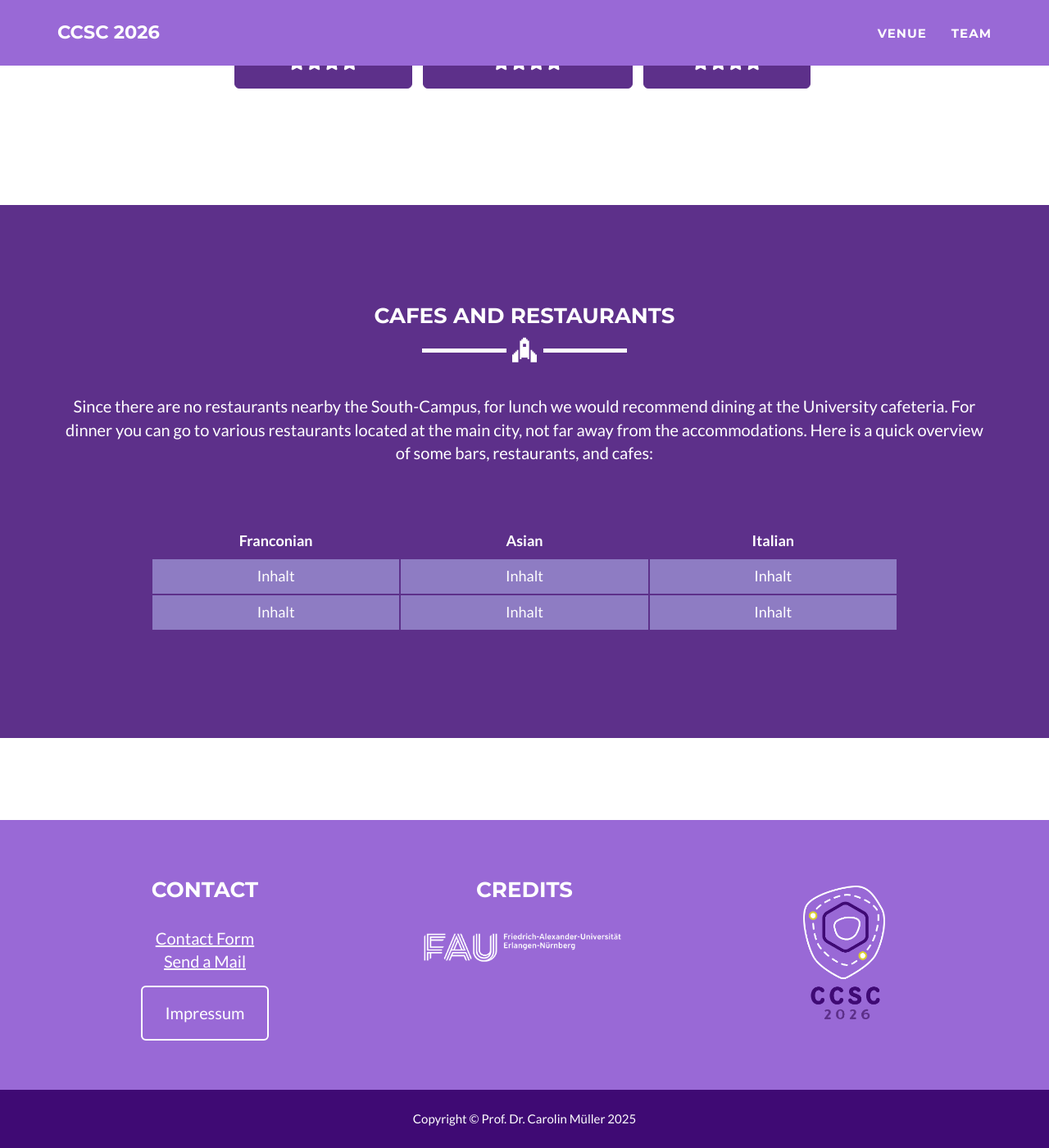
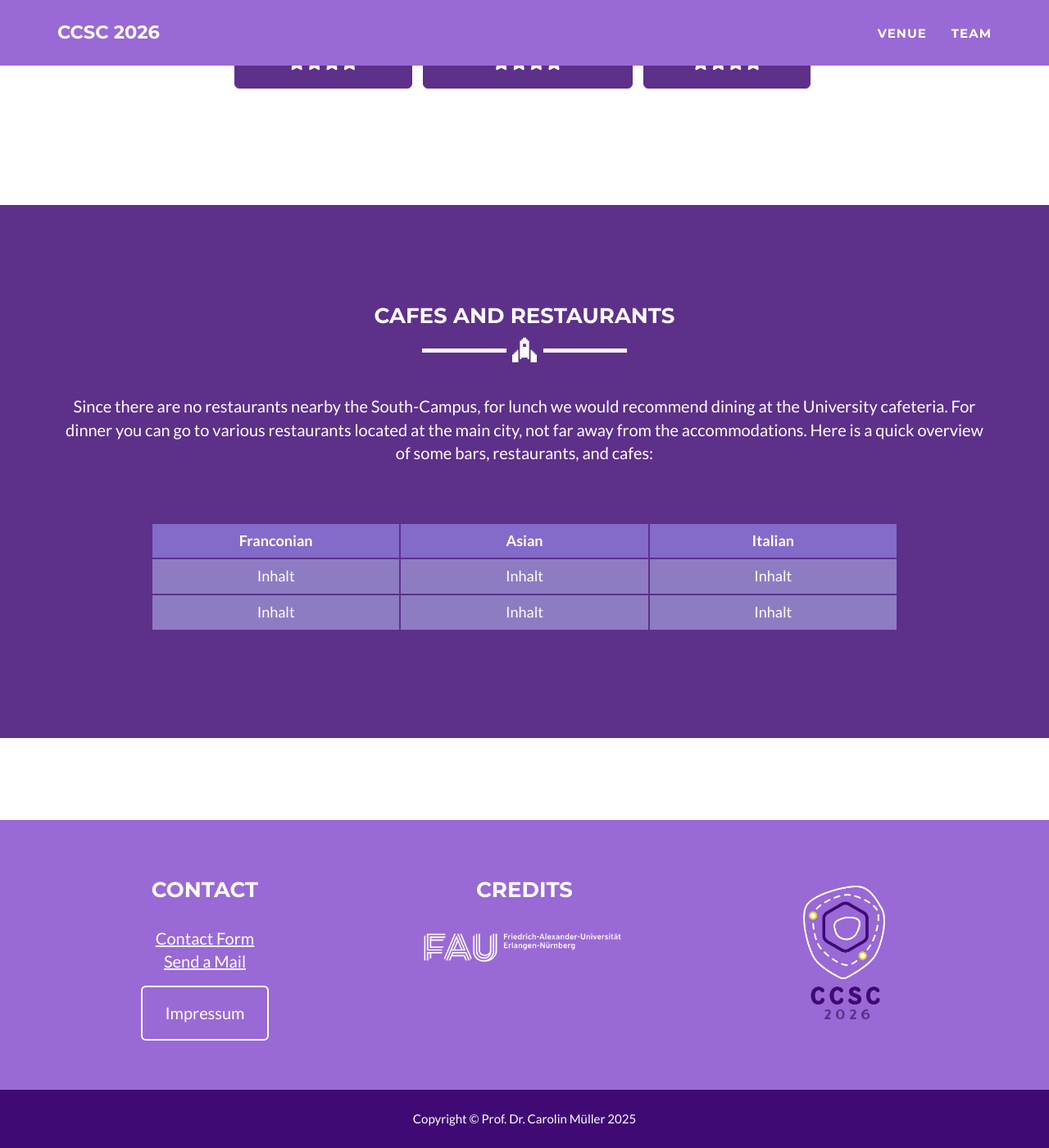
Before and after one commit to ccsc2026/ccsc2026.github.io, a Jekyll site: the page built from venue.html, in a window 1280 px wide and 1400 px high, scrolled down 2117 px. Shown: the whole window at 82% size. Built offline with Jekyll 4.4.1, drawn with Linux system fonts in a browser that asks for light colours.

Commit message:
Update venue.html
changed background color head

```diff
--- a/venue.html
+++ b/venue.html
@@ -112,8 +112,9 @@ layout: page
             padding: 8px;
         }
         th {
-            text-align: center;
-        }
+        	text-align: center;
+		background-color: #836bca;
+	}
         td {
 		text-align: center;
 		background-color: #8e7cc3;
```
